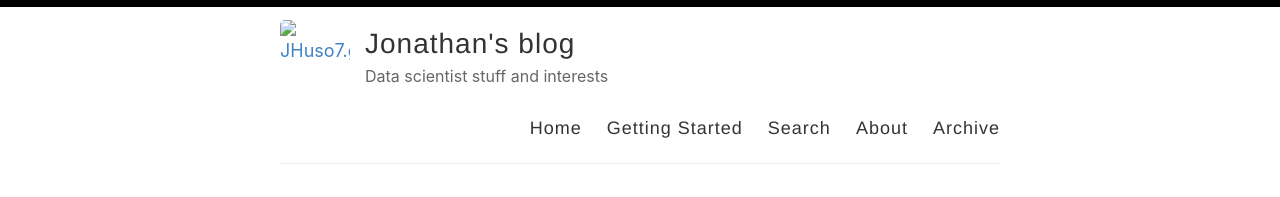
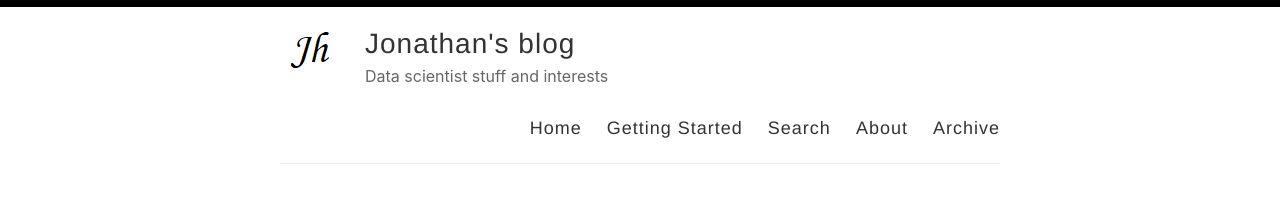
Before and after one commit to JHuso7/JHuso7.github.io, a Jekyll site: the page built from index.html, in a window 1280 px wide. Shown: the top 197 px of the page. Built offline with Jekyll 4.4.1, drawn with Linux system fonts in a browser that asks for light colours; the list of posts is cut into pages by our own code.

Commit message:
Update _config.yml

```diff
--- a/_config.yml
+++ b/_config.yml
@@ -12,7 +12,7 @@ author: Jonathan Husø
 description: Data scientist stuff and interests
 
 # URL of your avatar or profile pic (you could use your GitHub profile pic)
-avatar:
+avatar: /images/jhikon.png
 
 #
 # Flags below are optional
```
